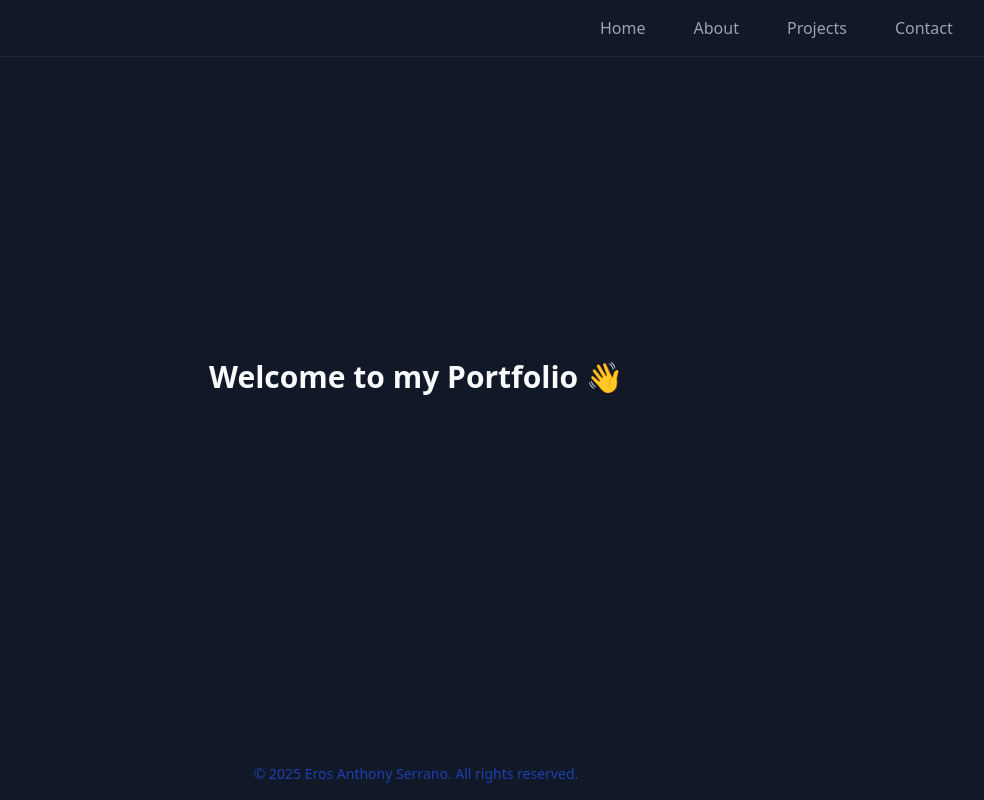
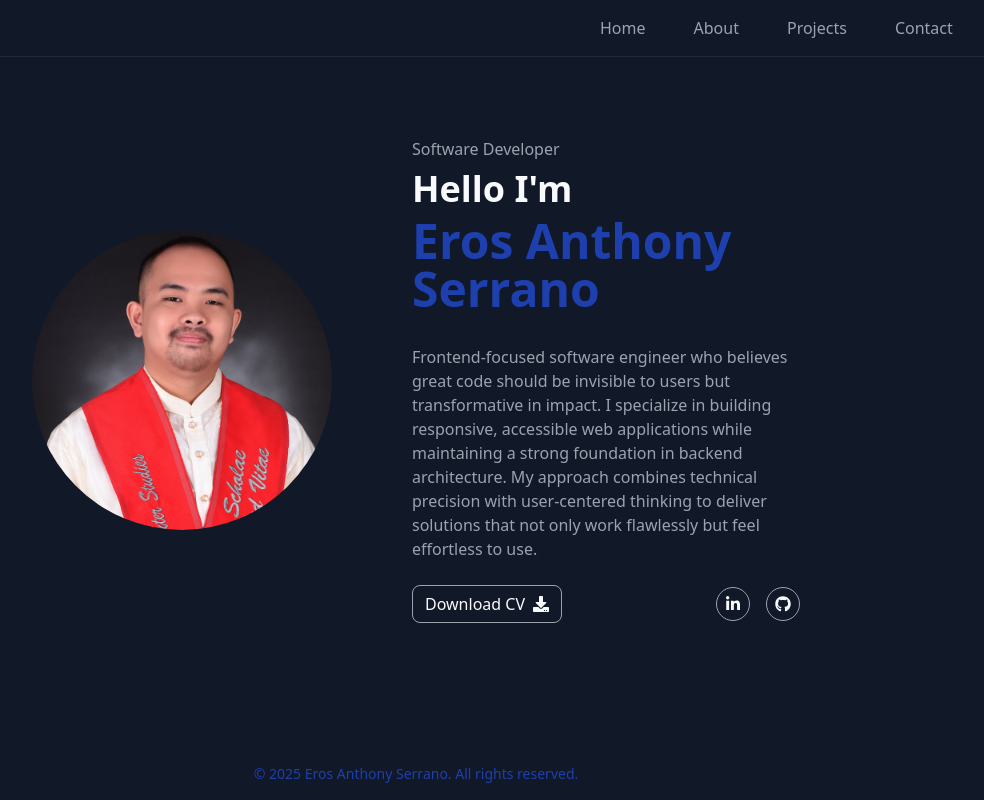
Before and after one commit to ErosAnthonySerrano/Eros_Anthony_Serrano_Portfolio, a Next.js app: page / in a window 1280 px wide. Shown: the whole page, without its empty margins (224-1208 px from the left). Built offline with nearby package versions, Linux system fonts and the light colour scheme.

Commit message:
Added photo and short information in home page

```diff
--- a/src/app/page.tsx
+++ b/src/app/page.tsx
@@ -1,9 +1,56 @@
+import { ArrowCircleDown, ArrowCircleDown2 } from "iconsax-react";
+import { CiLinkedin } from "react-icons/ci";
+import { FaDownload, FaGithub, FaLinkedinIn } from "react-icons/fa";
+import Image from "next/image";
+
 export default function HomePage() {
   return (
-    <div className="flex items-center justify-center h-[80vh]">
-      <h2 className="text-3xl font-semibold text-text">
-        Welcome to my Portfolio 👋
-      </h2>
+    <div className="flex w-full h-full items-center justify-center pt-20">
+      <div className="flex flex-col lg:flex-row items-center gap-20 w-full px-10 lg:px-0 lg:max-w-[60vw]">
+          <Image
+            src="/2.jpg"
+            alt="Profile picture"
+            width={300}
+            height={300}
+            className="rounded-full"
+          />
+        <div className="flex flex-col gap-8">
+          {/* Basic Details */}
+          <div className="flex flex-col items-start gap-2">
+            <span className="text-subtle">Software Developer</span>
+            <span className="text-text text-4xl font-semibold">Hello I'm</span>
+            <span className="text-accent-hover text-5xl font-bold">
+              Eros Anthony Serrano
+            </span>
+          </div>
+          <div className="flex flex-col gap-6">
+            {/* Short Introduction */}
+            <div className="text-subtle">
+              Frontend-focused software engineer who believes great code should be
+              invisible to users but transformative in impact. I specialize in
+              building responsive, accessible web applications while maintaining a
+              strong foundation in backend architecture. My approach combines
+              technical precision with user-centered thinking to deliver solutions
+              that not only work flawlessly but feel effortless to use.
+            </div>
+            {/* Links and Download Button */}
+            <div className="flex flex-row items-center justify-between">
+              <button className="text-text hover:text-accent-hover border border-subtle rounded-lg px-3 py-1.5 w-max hover:border-accent-hover cursor-pointer flex flex-row items-center gap-2">
+                <span>Download CV</span>
+                <FaDownload className="w-4 h-4" />
+              </button>
+              <div className="flex flex-row items-center gap-4">
+                <div className="border border-subtle hover:border-accent-hover rounded-full p-2 text-text hover:text-accent-hover cursor-pointer">
+                  <FaLinkedinIn className="w-4 h-4" />
+                </div>
+                <div className="border border-subtle hover:border-accent-hover rounded-full p-2 text-text hover:text-accent-hover cursor-pointer">
+                  <FaGithub className="w-4 h-4" />
+                </div>
+              </div>
+            </div>
+          </div>
+        </div>
+      </div>
     </div>
   );
 }
```
Also changed, not shown: package.json (+7 -5 lines), public/2.jpg (added), 1 other file (tests, documents, lock files or other folders).
